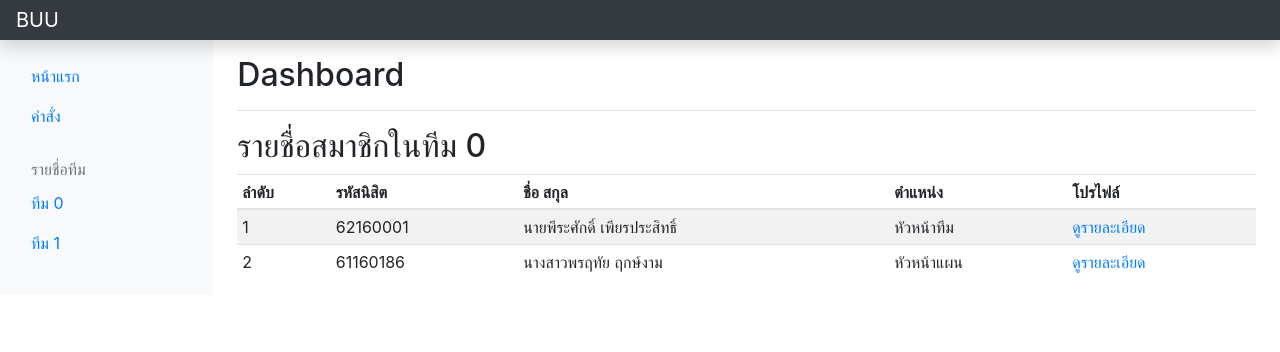
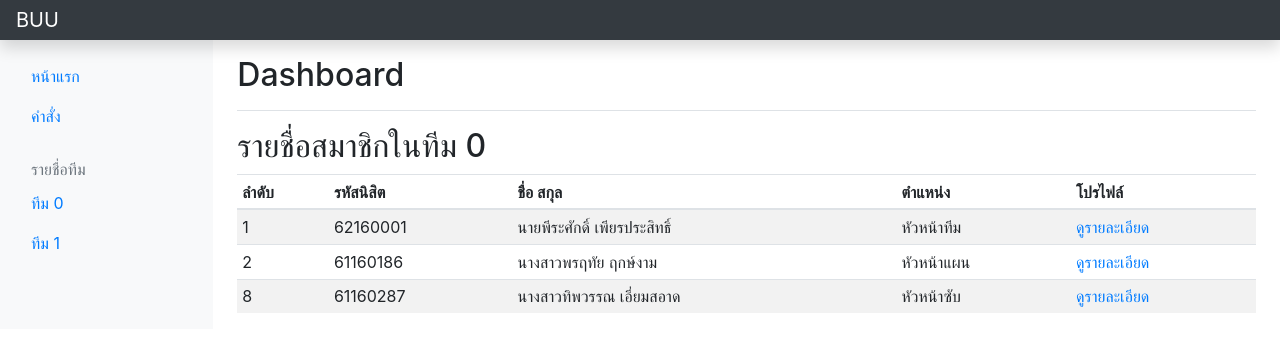
Before and after one commit to peerasakp/learn88832359, a plain HTML site: page team0.html in a window 1280 px wide. Drawn offline with Linux system fonts and the light colour scheme.

Commit message:
Update team0.html
คนที่ 8

```diff
--- a/team0.html
+++ b/team0.html
@@ -94,6 +94,13 @@
                                 <td>หัวหน้าแผน</td>
                                 <td><a href="profile.html">ดูรายละเอียด</a></td>
                             </tr>
+                            <tr>
+                                <td>8</td>
+                                <td>61160287</td>
+                                <td>นางสาวทิพวรรณ เอี่ยมสอาด</td>
+                                <td>หัวหน้าซับ</td>
+                                <td><a href="profile.html">ดูรายละเอียด</a></td>
+                            </tr>
 
                         </tbody>
                     </table>
```
